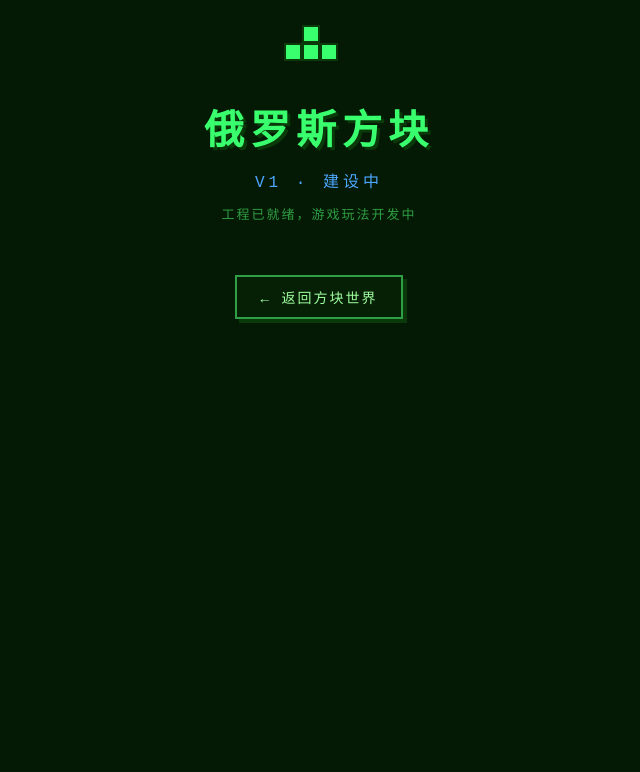
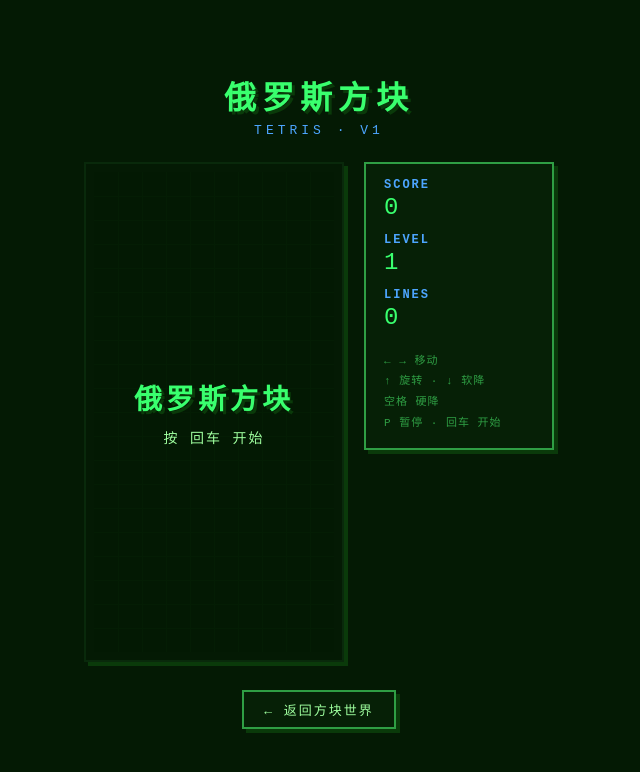
Before and after one commit to soapgu/block-world, a React (Vite) app in the folder games/tetris/: page / in a window 1280 px wide. Shown: the top 772 px of the page, without its empty margins (321-961 px from the left). Built offline with nearby package versions, Linux system fonts and the light colour scheme; the HTML template or start-up script is replaced by a standard one.

Commit message:
feat(tetris): 🎸 游戏 UI 成整：面板/遮罩/复古布局，占位页升级为完整游戏

```diff
--- a/games/tetris/src/App.tsx
+++ b/games/tetris/src/App.tsx
@@ -1,47 +1,66 @@
-import { CELL, GAP } from './style'
-
-// T 形四格：(列, 行)，以 4x2 小网格摆放
-const T_CELLS: Array<[number, number]> = [
-  [0, 1],
-  [1, 1],
-  [2, 1],
-  [1, 0],
-]
-
-const COLS = 4
-const ROWS = 2
-
-function TPiece() {
-  return (
-    <svg
-      width={COLS * CELL}
-      height={ROWS * CELL + GAP}
-      viewBox={`0 0 ${COLS * CELL} ${ROWS * CELL + GAP}`}
-      aria-label="T 形方块"
-    >
-      {T_CELLS.map(([c, r]) => (
-        <rect
-          key={`${c}-${r}`}
-          x={c * CELL + GAP}
-          y={r * CELL + GAP}
-          width={CELL - GAP}
-          height={CELL - GAP}
-          fill="#39ff6e"
-          stroke="#0a3a0a"
-          strokeWidth={GAP}
-        />
-      ))}
-    </svg>
-  )
-}
+import { useEffect, useRef, useState } from 'react'
+import { BoardCanvas } from './components/BoardCanvas'
+import { Overlay } from './components/Overlay'
+import { StatsPanel } from './components/StatsPanel'
+import { Engine } from './game/engine'
+import type { EngineState, Stats } from './game/types'
+import { useGameLoop } from './hooks/useGameLoop'
+import { useKeyboard } from './hooks/useKeyboard'
+import { boardPixelHeight, boardPixelWidth, drawGame } from './render/canvas'
 
 export default function App() {
+  const engineRef = useRef<Engine | null>(null)
+  if (!engineRef.current) engineRef.current = new Engine()
+  const engine = engineRef.current
+
+  const canvasRef = useRef<HTMLCanvasElement | null>(null)
+  const [stats, setStats] = useState<Stats>(() => engine.getStats())
+  const [state, setState] = useState<EngineState>(engine.state)
+
+  // 按设备像素比设置画布物理尺寸，保证高清屏下清晰
+  useEffect(() => {
+    const canvas = canvasRef.current
+    if (!canvas) return
+    const dpr = window.devicePixelRatio || 1
+    canvas.width = boardPixelWidth() * dpr
+    canvas.height = boardPixelHeight() * dpr
+  }, [])
+
+  useKeyboard(engine)
+
+  useGameLoop((dt) => {
+    engine.update(dt)
+
+    const ctx = canvasRef.current?.getContext('2d')
+    if (ctx) {
+      const dpr = window.devicePixelRatio || 1
+      ctx.setTransform(dpr, 0, 0, dpr, 0, 0)
+      drawGame(ctx, engine)
+    }
+
+    // 引擎数据在 ref 里，这里只在变化时同步进 React（避免每帧重渲染外壳）
+    const next = engine.getStats()
+    setStats((prev) =>
+      prev.score === next.score &&
+      prev.lines === next.lines &&
+      prev.level === next.level
+        ? prev
+        : next,
+    )
+    setState((prev) => (prev === engine.state ? prev : engine.state))
+  })
+
   return (
     <div className="page">
-      <TPiece />
       <h1 className="title">俄罗斯方块</h1>
-      <p className="status">V1 · 建设中</p>
-      <p className="hint">工程已就绪，游戏玩法开发中</p>
+      <p className="sub">TETRIS · V1</p>
+      <div className="game-shell">
+        <div className="board-wrap">
+          <BoardCanvas canvasRef={canvasRef} />
+          <Overlay state={state} score={stats.score} />
+        </div>
+        <StatsPanel stats={stats} />
+      </div>
       <a className="back" href="../../index.html">
         ← 返回方块世界
       </a>
--- /dev/null
+++ b/games/tetris/src/components/BoardCanvas.tsx
@@ -0,0 +1,18 @@
+import type { RefObject } from 'react'
+import { boardPixelHeight, boardPixelWidth } from '../render/canvas'
+
+export function BoardCanvas({
+  canvasRef,
+}: {
+  canvasRef: RefObject<HTMLCanvasElement | null>
+}) {
+  return (
+    <div className="board-frame">
+      <canvas
+        ref={canvasRef as RefObject<HTMLCanvasElement>}
+        className="board"
+        style={{ width: boardPixelWidth(), height: boardPixelHeight() }}
+      />
+    </div>
+  )
+}
--- /dev/null
+++ b/games/tetris/src/components/Overlay.tsx
@@ -0,0 +1,36 @@
+import type { EngineState } from '../game/types'
+
+export function Overlay({
+  state,
+  score,
+}: {
+  state: EngineState
+  score: number
+}) {
+  if (state === 'playing') return null
+
+  let title: string
+  let detail: JSX.Element
+  if (state === 'ready') {
+    title = '俄罗斯方块'
+    detail = <p className="overlay-detail">按 回车 开始</p>
+  } else if (state === 'paused') {
+    title = '暂停'
+    detail = <p className="overlay-detail">按 P 继续</p>
+  } else {
+    title = 'GAME OVER'
+    detail = (
+      <>
+        <p className="overlay-detail">得分 {score}</p>
+        <p className="overlay-detail">按 回车 再来一局</p>
+      </>
+    )
+  }
+
+  return (
+    <div className="overlay">
+      <h1 className="overlay-title">{title}</h1>
+      {detail}
+    </div>
+  )
+}
--- /dev/null
+++ b/games/tetris/src/components/StatsPanel.tsx
@@ -0,0 +1,23 @@
+import type { Stats } from '../game/types'
+
+export function StatsPanel({ stats }: { stats: Stats }) {
+  return (
+    <aside className="panel">
+      <h2 className="panel-label">SCORE</h2>
+      <p className="panel-value">{stats.score}</p>
+      <h2 className="panel-label">LEVEL</h2>
+      <p className="panel-value">{stats.level}</p>
+      <h2 className="panel-label">LINES</h2>
+      <p className="panel-value">{stats.lines}</p>
+      <div className="help">
+        ← → 移动
+        <br />
+        ↑ 旋转 · ↓ 软降
+        <br />
+        空格 硬降
+        <br />
+        P 暂停 · 回车 开始
+      </div>
+    </aside>
+  )
+}
--- a/games/tetris/src/index.css
+++ b/games/tetris/src/index.css
@@ -1,52 +1,132 @@
 html, body {
   margin: 0;
-  height: 100%;
+  min-height: 100%;
   background: #041a04;
   font-family: "Courier New", monospace;
   color: #9fff9f;
 }
 
 .page {
-  height: 100%;
+  min-height: 100vh;
   display: flex;
   flex-direction: column;
   align-items: center;
   justify-content: center;
-  gap: 12px;
+  gap: 4px;
   padding: 24px;
   text-align: center;
+  box-sizing: border-box;
 }
 
 .title {
-  margin: 24px 0 0 0;
-  font-size: 40px;
+  margin: 0;
+  font-size: 32px;
   font-weight: bold;
   color: #39ff6e;
   text-shadow: 3px 3px 0 #0a3a0a;
   letter-spacing: 6px;
 }
 
-.status {
-  margin: 0;
-  font-size: 16px;
+.sub {
+  margin: 0 0 20px 0;
+  font-size: 13px;
   color: #4da6ff;
   letter-spacing: 4px;
 }
 
-.hint {
+.game-shell {
+  display: flex;
+  gap: 20px;
+  align-items: flex-start;
+}
+
+.board-wrap {
+  position: relative;
+}
+
+.board-frame {
+  padding: 8px;
+  background: #062006;
+  border: 2px solid #2f9e44;
+  box-shadow: 4px 4px 0 #0a3a0a;
+}
+
+canvas.board {
+  display: block;
+}
+
+.overlay {
+  position: absolute;
+  inset: 0;
+  display: flex;
+  flex-direction: column;
+  align-items: center;
+  justify-content: center;
+  gap: 10px;
+  background: rgba(4, 26, 4, 0.88);
+}
+
+.overlay-title {
   margin: 0;
-  font-size: 13px;
-  color: #2f9e44;
+  font-size: 28px;
+  font-weight: bold;
+  color: #39ff6e;
+  text-shadow: 3px 3px 0 #0a3a0a;
+  letter-spacing: 4px;
+}
+
+.overlay-detail {
+  margin: 0;
+  font-size: 14px;
+  color: #9fff9f;
   letter-spacing: 2px;
 }
 
+.panel {
+  display: flex;
+  flex-direction: column;
+  align-items: flex-start;
+  gap: 2px;
+  min-width: 150px;
+  padding: 14px 18px;
+  background: #062006;
+  border: 2px solid #2f9e44;
+  box-shadow: 4px 4px 0 #0a3a0a;
+  text-align: left;
+}
+
+.panel-label {
+  margin: 10px 0 0 0;
+  font-size: 12px;
+  color: #4da6ff;
+  letter-spacing: 2px;
+}
+
+.panel-label:first-child {
+  margin-top: 0;
+}
+
+.panel-value {
+  margin: 0;
+  font-size: 24px;
+  color: #39ff6e;
+}
+
+.help {
+  margin-top: 18px;
+  font-size: 11px;
+  line-height: 1.9;
+  color: #2f9e44;
+  letter-spacing: 1px;
+}
+
 .back {
-  margin-top: 40px;
-  padding: 10px 24px;
+  margin-top: 24px;
+  padding: 8px 20px;
   background: #062006;
   border: 2px solid #2f9e44;
   color: #9fff9f;
-  font-size: 14px;
+  font-size: 13px;
   letter-spacing: 2px;
   text-decoration: none;
   box-shadow: 4px 4px 0 #0a3a0a;
--- a/games/tetris/src/style.ts
+++ /dev/null
@@ -1,3 +0,0 @@
-/** 画布渲染共用的格子尺寸常量（占位页与后续游戏渲染统一用） */
-export const CELL = 18
-export const GAP = 2
```
